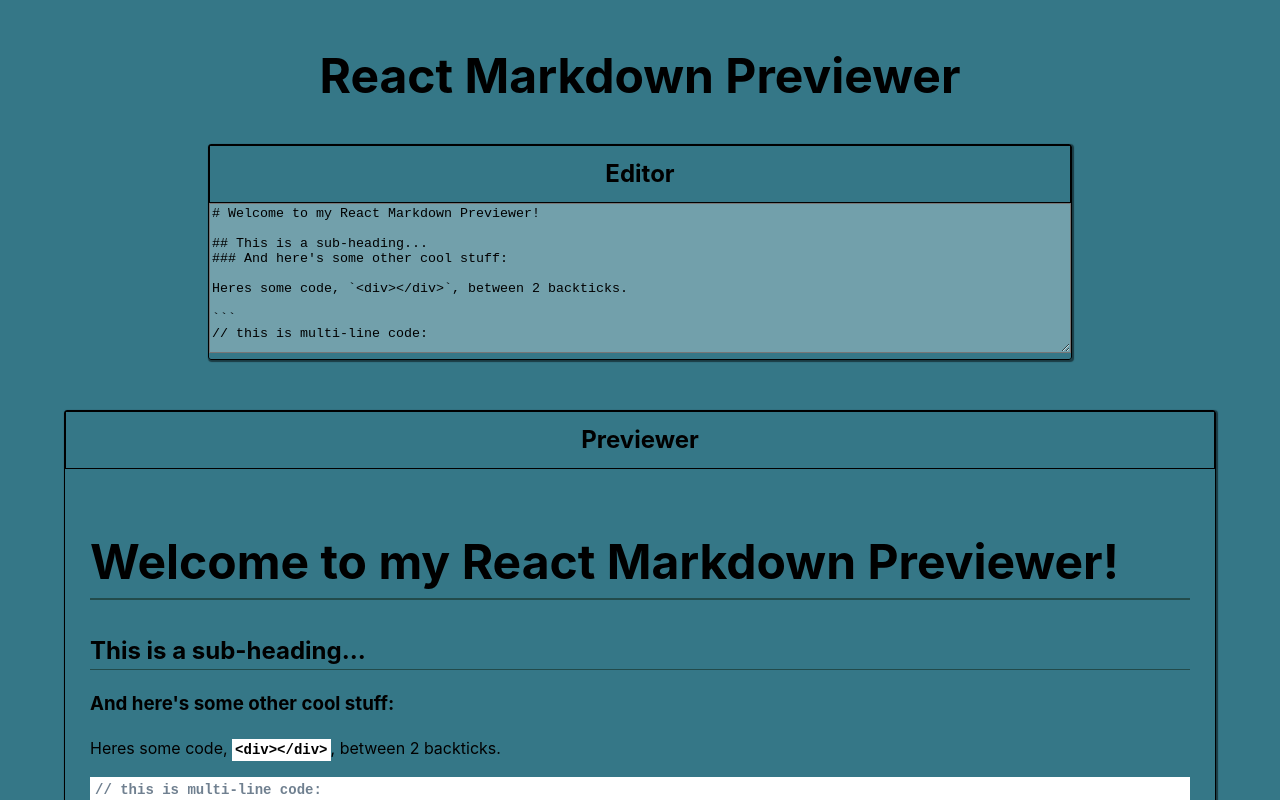
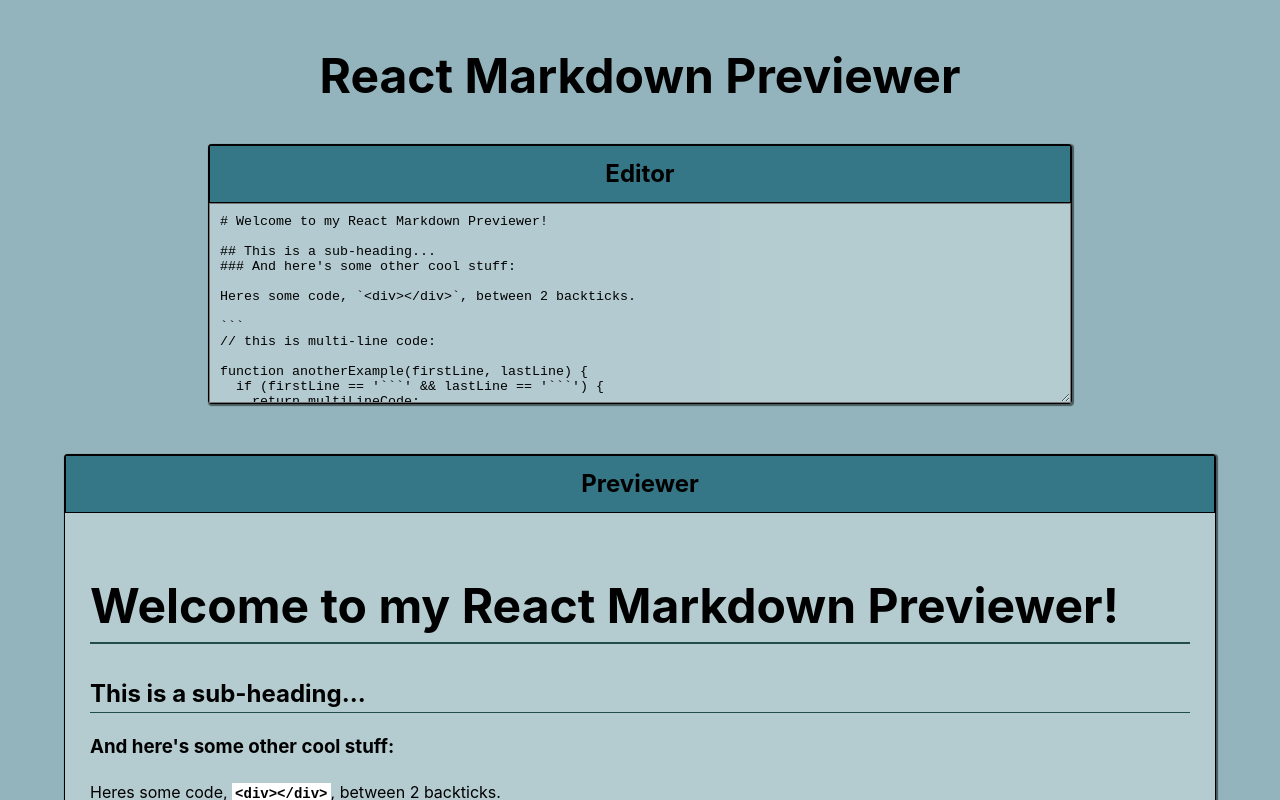
Before and after one commit to ha-x-3/react-markdown-previewer, a React (Vite) app: page / in a window 1280 px wide. Shown: the top 800 px of the page. Built offline with nearby package versions, Linux system fonts and the light colour scheme.

Commit message:
More style updates

```diff
--- a/src/App.css
+++ b/src/App.css
@@ -16,6 +16,7 @@ h1 {
 }
 
 .heading {
+  background-color: #357787;
   border: 1px solid black;
   width: 100%;
   padding: 10px;
@@ -25,8 +26,10 @@ h1 {
 
 textarea {
   width: 100%;
-  height: 150px;
+  height: 200px;
   background-color: rgba(255, 255, 255, 0.3);
+  padding: 10px;
+  margin: 0 0 -6.5px 0;
 }
 
 #editorDiv, #previewDiv {
@@ -38,6 +41,8 @@ textarea {
 #editorDiv {
   margin-bottom: 50px;
   width: 75%;
+  height: 100%;
+  padding: 0;
 }
 
 #previewDiv {
@@ -45,6 +50,7 @@ textarea {
   height: 100%;
   width: 100%;
   text-align: left;
+  background-color: rgba(255, 255, 255, 0.3);
 }
 
 #preview {
--- a/src/index.css
+++ b/src/index.css
@@ -7,7 +7,7 @@
   line-height: 1.5;
   font-weight: 400;
 
-  background-color: #357787;
+  background-color: #93b4bc;
 
   font-synthesis: none;
   text-rendering: optimizeLegibility;
```
Also changed, not shown: index.html (line endings or trailing spaces).
